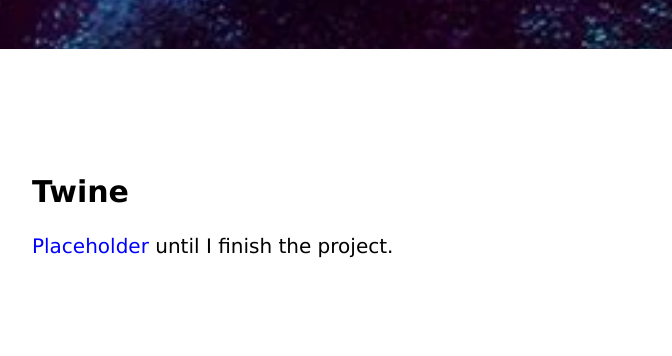
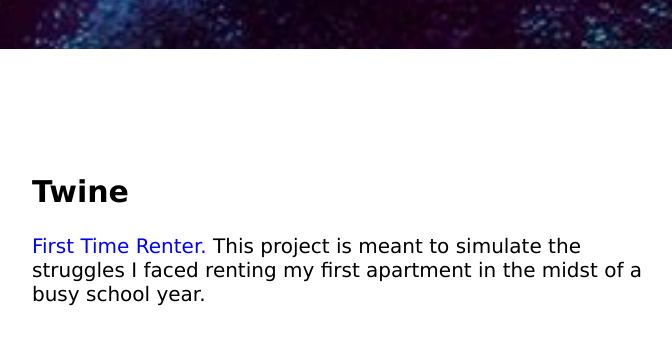
Before and after one commit to baa104/Website, a plain HTML site: page index.html in a window 1280 px wide. Shown: the part 2916-3272 px from the top of the page, without its empty margins (288-960 px from the left). Drawn offline with Linux system fonts and the light colour scheme.

Commit message:
Update index.html

```diff
--- a/index.html
+++ b/index.html
@@ -99,7 +99,7 @@ So let's cut this thing open – using "tmesis" as the Ancient Greeks would call
 
 <div class="textblock">
   <h2>Twine</h2>
-  <p><a href=twine/First_Time_Renter.html>Placeholder</a> until I finish the project.</p>
+  <p><a href="./twine/First_Time_Renter.html">First Time Renter.</a> This project is meant to simulate the struggles I faced renting my first apartment in the midst of a busy school year.</p>
 </div>
 
 <div>
```
